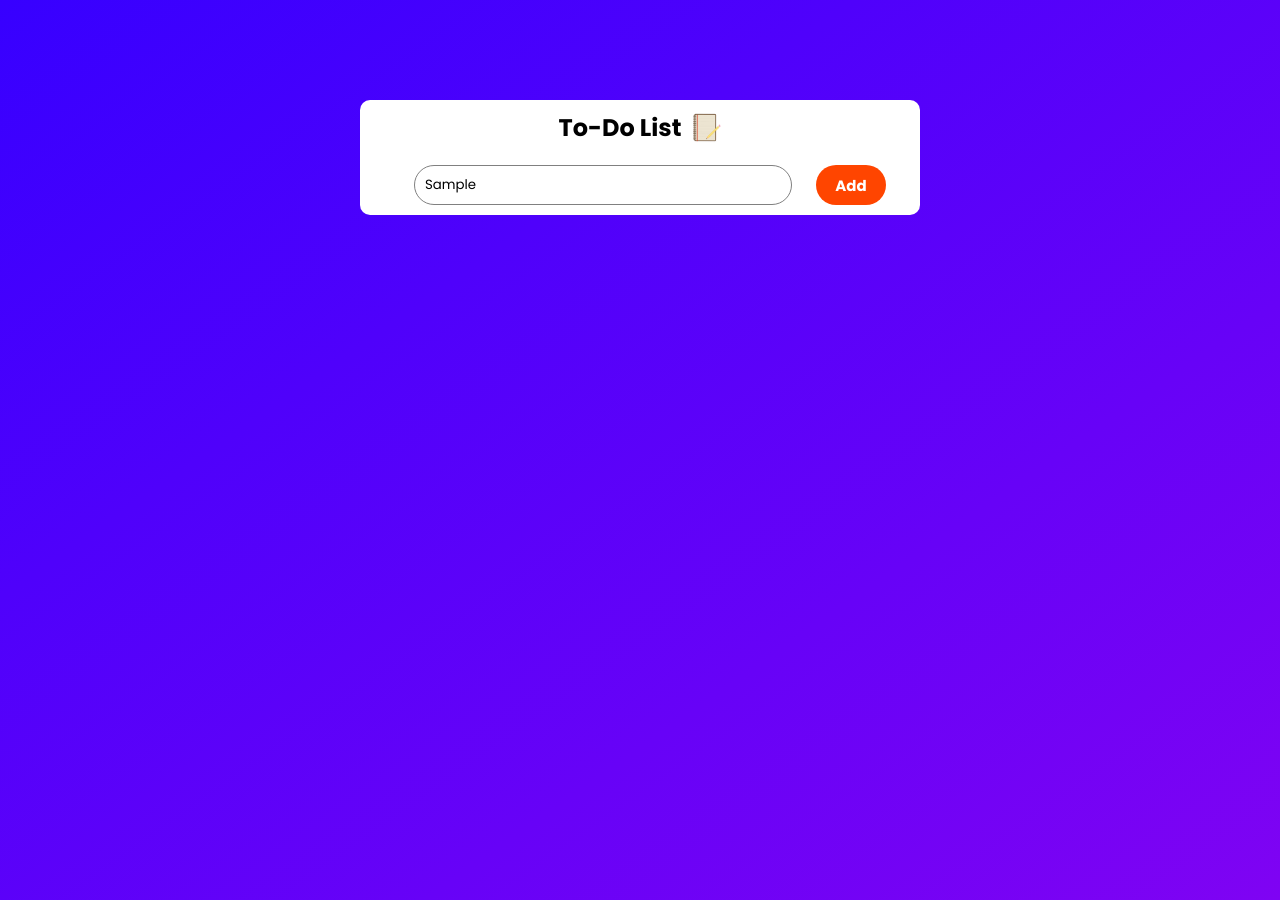
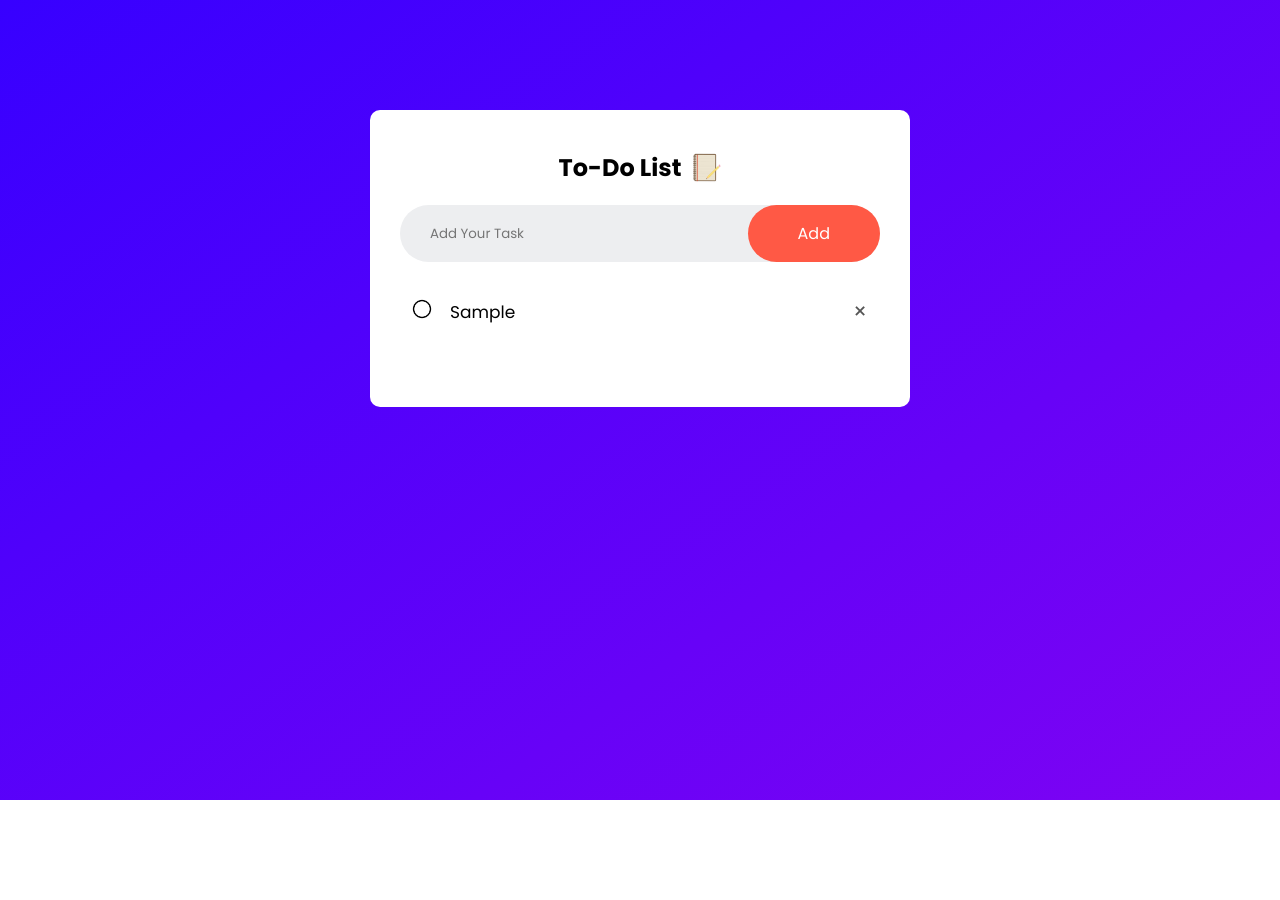
Before and after one commit to himanijangid07/to-do-list, a plain HTML site: page index.html in a window 1280 px wide. Both pictures are taken after typing "Sample" into the empty fields and a click on the button "Add". After the commit the page ends 800 px from the top, so only its background shows below. Drawn offline with Linux system fonts and the light colour scheme.

Commit message:
project completed

```diff
--- a/index.html
+++ b/index.html
@@ -12,15 +12,13 @@
             <h2>To-Do List <img src="images/icon.png" width="30px" style="background: transparent;"></h2>
             <div class="row">
                 <input type="text" placeholder="Add Your Task" id="input-box">
-                <button class="btn" onclick="addTask()">Add</button>
+                <button onclick="addTask()">Add</button>
             </div>
-            <div class="list">
-                <ul>
+            <ul id="list-container">
                     <!-- <li class="checked">Task 1</li>
                     <li>Task 2</li>
                     <li>Task 3</li> -->
-                </ul>
-            </div>
+            </ul>
         </div>
     </div>
     <script src="script.js"></script>
--- a/script.js
+++ b/script.js
@@ -1,5 +1,5 @@
 const inputBox = document.getElementById("input-box");
-const listContainer = document.getElementsByClassName("list");
+const listContainer = document.getElementById("list-container");
 
 function addTask() {
     if(inputBox.value === '') {
@@ -10,7 +10,30 @@ function addTask() {
         li.innerHTML = inputBox.value;
         listContainer.appendChild(li);
         let span = document.createElement("span");
-
+        span.innerHTML = "\u00d7";
+        li.appendChild(span);
     }
     inputBox.value = "";
+    saveData();
 }
+
+listContainer.addEventListener("click", function(e) {
+    if(e.target.tagName === "LI") {
+        e.target.classList.toggle("checked");
+        saveData();
+    }
+    else if(e.target.tagName === "SPAN") {
+        e.target.parentElement.remove();
+        saveData();
+    }
+}, false);
+
+function saveData() {
+    localStorage.setItem("data", listContainer.innerHTML);
+}
+
+function showTask() {
+    listContainer.innerHTML = localStorage.getItem("data");
+}
+
+showTask();
--- a/style.css
+++ b/style.css
@@ -7,21 +7,19 @@
     box-sizing: border-box;
 }
 
-body {
-    background: linear-gradient(145deg, rgb(55, 0, 255), rgb(127, 3, 243));
-}
-
 .container {
     width: 100%;
     min-height: 100vh;
+    background: linear-gradient(145deg, rgb(55, 0, 255), rgb(127, 3, 243));
+    padding: 10px;
 }
 
 .to-do {
     width: 100%;
-    max-width: 560px;
+    max-width: 540px;
     background-color: white;
-    margin: 100px auto 200px;
-    padding: 10px;
+    margin: 100px auto 20px;
+    padding: 40px 30px 70px;
     border-radius: 10px;
     -webkit-border-radius: 10px;
     -moz-border-radius: 10px;
@@ -39,49 +37,52 @@ body {
 
 .row {
     display: flex;
-    justify-content: space-evenly;
+    justify-content: space-between;
+    align-items: center;
+    background: #edeef0;
+    border-radius: 30px;
+    -webkit-border-radius: 30px;
+    -moz-border-radius: 30px;
+    -ms-border-radius: 30px;
+    -o-border-radius: 30px;
+    padding-left: 20px;
+    margin-bottom: 25px;
 }
 
-.row input {
-    height: 40px;
-    width: 70%;
-    margin-left: 20px;
-    border: 1px solid gray;
+input {
+    flex: 1;
+    border: none;
+    outline: none;
+    background: transparent;
     padding: 10px;
-    border-radius: 20px;
-    -webkit-border-radius: 20px;
-    -moz-border-radius: 20px;
-    -ms-border-radius: 20px;
-    -o-border-radius: 20px;
+    font-weight: 14px;
 }
 
-.row button {
-    width: 70px;
-    font-size: 15px;
+button {
+    border: none;
+    outline: none;
+    padding: 16px 50px;
+    background: #ff5945;
     color: white;
-    background-color: orangered;
-    border: none;
-    padding: 5px;
-    border-radius: 20px;
-    -webkit-border-radius: 20px;
-    -moz-border-radius: 20px;
-    -ms-border-radius: 20px;
-    -o-border-radius: 20px;
-    height: 40px;
-    font-weight: bold;
+    font-size: 16px;
+    border-radius: 40px;
     cursor: pointer;
+    -webkit-border-radius: 40px;
+    -moz-border-radius: 40px;
+    -ms-border-radius: 40px;
+    -o-border-radius: 40px;
 }
 
-.list ul li {
-    list-style-type: none;
-    margin-left: 40px;
-    margin-top: 20px;
+ul li {
+    list-style: none;
     user-select: none;
     cursor: pointer;
     position: relative;
+    padding: 12px 8px 12px 50px;
+    font-size: 17px;
 }
 
-.list ul li::before {
+ul li::before {
     content: '';
     position: absolute;
     background-image: url(images/unchecked.png);
@@ -89,15 +90,41 @@ body {
     width: 28px;
     background-size: cover;
     background-position: center;
-    left: -30px;
-    top: -1px;
+    left: 8px;
+    top: 8px;
+    border-radius: 50%;
+    -webkit-border-radius: 50%;
+    -moz-border-radius: 50%;
+    -ms-border-radius: 50%;
+    -o-border-radius: 50%;
 }
 
-.list ul li.checked {
+ul li.checked {
     color: gray;
     text-decoration: line-through;
 }
 
-.list ul li.checked::before {
+ul li.checked::before {
     background-image: url(images/checked.jpg);
 }
+
+ul li span {
+    position: absolute;
+    right: 0;
+    top: 5px;
+    width: 40px;
+    height: 40px;
+    font-size: 22px;
+    color: #555;
+    line-height: 40px;
+    text-align: center;
+    border-radius: 50%;
+    -webkit-border-radius: 50%;
+    -moz-border-radius: 50%;
+    -ms-border-radius: 50%;
+    -o-border-radius: 50%;
+}
+
+ul li span:hover {
+    background: #edeef0;
+}
```
